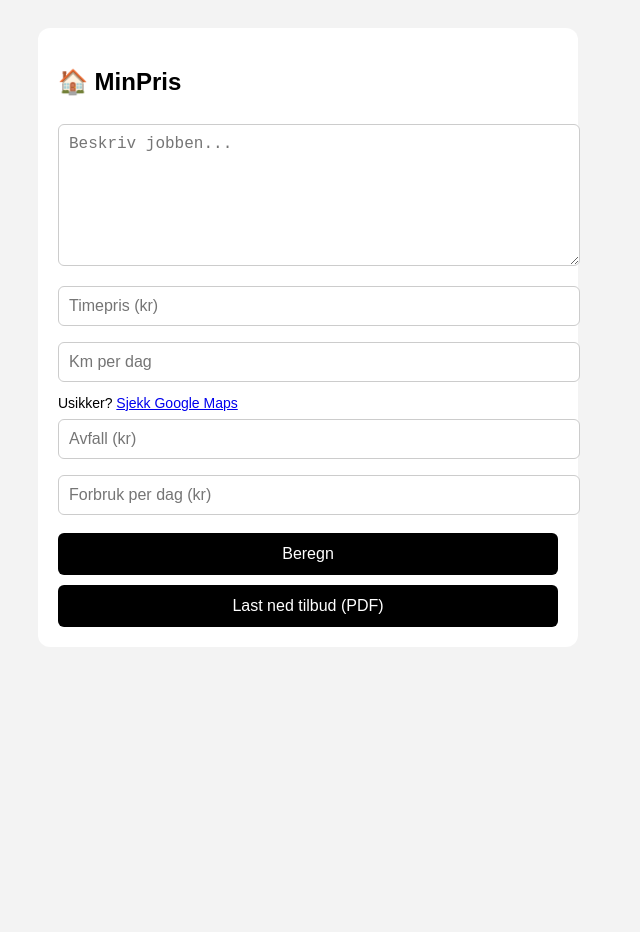
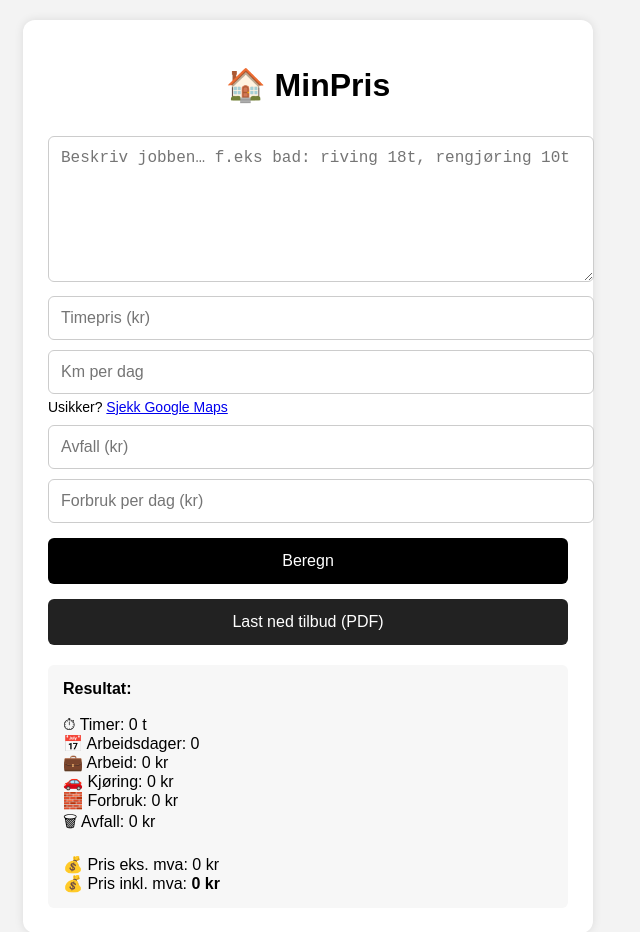
Before and after one commit to chha1994-gif/min-pris-ai, a plain HTML site: page index.html in a window 1280 px wide. Both pictures are taken after a click on the button "Beregn". Shown: the whole page, without its empty margins (332-972 px from the left). Before the commit the page ends 800 px from the top, so only its background shows below. Drawn offline with Linux system fonts and the light colour scheme.

Commit message:
Update index.html

```diff
--- a/index.html
+++ b/index.html
@@ -2,108 +2,139 @@
 <html lang="no">
 <head>
   <meta charset="UTF-8" />
-  <meta name="viewport" content="width=device-width, initial-scale=1.0"/>
   <title>MinPris</title>
+  <meta name="viewport" content="width=device-width, initial-scale=1.0" />
+
   <style>
     body {
       font-family: Arial, sans-serif;
       background: #f3f3f3;
+      margin: 0;
       padding: 20px;
     }
-    .card {
-      max-width: 500px;
+
+    .container {
+      max-width: 520px;
       margin: auto;
-      background: white;
-      padding: 20px;
+      background: #fff;
+      padding: 25px;
       border-radius: 12px;
+      box-shadow: 0 0 10px rgba(0,0,0,0.1);
     }
+
+    h1 {
+      text-align: center;
+    }
+
     textarea, input {
       width: 100%;
-      padding: 10px;
-      margin: 8px 0;
+      padding: 12px;
+      margin-top: 10px;
       border-radius: 6px;
       border: 1px solid #ccc;
       font-size: 16px;
     }
+
     textarea {
-      height: 120px;
+      min-height: 120px;
+      resize: vertical;
     }
+
+    .hint {
+      font-size: 14px;
+      margin-top: 5px;
+    }
+
     button {
       width: 100%;
-      padding: 12px;
-      margin-top: 10px;
-      background: black;
-      color: white;
+      padding: 14px;
+      margin-top: 15px;
+      font-size: 16px;
+      border-radius: 6px;
       border: none;
-      border-radius: 6px;
-      font-size: 16px;
       cursor: pointer;
     }
-    button:hover {
-      opacity: 0.9;
+
+    .btn-main {
+      background: #000;
+      color: white;
     }
-    .link {
-      margin-top: 5px;
-      font-size: 14px;
+
+    .btn-pdf {
+      background: #222;
+      color: white;
+    }
+
+    .result {
+      margin-top: 20px;
+      padding: 15px;
+      background: #f7f7f7;
+      border-radius: 6px;
     }
   </style>
 </head>
 <body>
 
-<div class="card">
-  <h2>🏠 MinPris</h2>
+<div class="container">
+  <h1>🏠 MinPris</h1>
 
-  <textarea id="tekst" placeholder="Beskriv jobben..."></textarea>
+  <textarea id="tekst" placeholder="Beskriv jobben… f.eks bad: riving 18t, rengjøring 10t"></textarea>
 
-  <input id="timepris" type="number" placeholder="Timepris (kr)">
-  <input id="km" type="number" placeholder="Km per dag">
+  <input type="number" id="timepris" placeholder="Timepris (kr)" />
 
-  <div class="link">
+  <input type="number" id="km" placeholder="Km per dag" />
+
+  <div class="hint">
     Usikker? <a href="https://www.google.com/maps" target="_blank">Sjekk Google Maps</a>
   </div>
 
-  <input id="avfall" type="number" placeholder="Avfall (kr)">
-  <input id="forbruk" type="number" placeholder="Forbruk per dag (kr)">
+  <input type="number" id="avfall" placeholder="Avfall (kr)" />
 
-  <button onclick="beregn()">Beregn</button>
-  <button onclick="lastNedPDF()">Last ned tilbud (PDF)</button>
+  <input type="number" id="forbruk" placeholder="Forbruk per dag (kr)" />
+
+  <button class="btn-main" onclick="beregn()">Beregn</button>
+  <button class="btn-pdf" onclick="lastNedPDF()">Last ned tilbud (PDF)</button>
+
+  <div class="result" id="resultat"></div>
 </div>
 
 <script>
-let resultat = {};
+function beregn() {
+  const tekst = document.getElementById("tekst").value;
+  const timepris = Number(document.getElementById("timepris").value);
+  const km = Number(document.getElementById("km").value);
+  const avfall = Number(document.getElementById("avfall").value);
+  const forbruk = Number(document.getElementById("forbruk").value);
 
-async function beregn() {
-  const data = {
-    tekst: document.getElementById("tekst").value,
-    timepris: Number(document.getElementById("timepris").value),
-    km: Number(document.getElementById("km").value),
-    avfall: Number(document.getElementById("avfall").value),
-    forbruk: Number(document.getElementById("forbruk").value),
-  };
+  // Finn timer i teksten (f.eks "18t")
+  const timer = [...tekst.matchAll(/(\d+)\s*t/gi)]
+    .map(m => Number(m[1]))
+    .reduce((a,b) => a + b, 0);
 
-  const res = await fetch("/api/ai", {
-    method: "POST",
-    headers: { "Content-Type": "application/json" },
-    body: JSON.stringify(data)
-  });
+  const dager = Math.ceil(timer / 7.5);
+  const arbeid = timer * timepris;
+  const kjorekost = km * 5 * dager; // 5 kr pr km
+  const forbrukTotalt = forbruk * dager;
 
-  resultat = await res.json();
-  alert(Totalt: ${resultat.total} kr inkl mva);
+  const subtotal = arbeid + kjorekost + forbrukTotalt + avfall;
+  const mva = subtotal * 0.25;
+  const total = subtotal + mva;
+
+  document.getElementById("resultat").innerHTML = `
+    <strong>Resultat:</strong><br><br>
+    ⏱ Timer: ${timer} t<br>
+    📅 Arbeidsdager: ${dager}<br>
+    💼 Arbeid: ${arbeid.toLocaleString()} kr<br>
+    🚗 Kjøring: ${kjorekost.toLocaleString()} kr<br>
+    🧱 Forbruk: ${forbrukTotalt.toLocaleString()} kr<br>
+    🗑 Avfall: ${avfall.toLocaleString()} kr<br><br>
+    💰 Pris eks. mva: ${subtotal.toLocaleString()} kr<br>
+    💰 Pris inkl. mva: <strong>${total.toLocaleString()} kr</strong>
+  `;
 }
 
-async function lastNedPDF() {
-  const res = await fetch("/api/pdf", {
-    method: "POST",
-    headers: { "Content-Type": "application/json" },
-    body: JSON.stringify(resultat)
-  });
-
-  const blob = await res.blob();
-  const url = window.URL.createObjectURL(blob);
-  const a = document.createElement("a");
-  a.href = url;
-  a.download = "tilbud.pdf";
-  a.click();
+function lastNedPDF() {
+  alert("PDF-generering er klar – kobles mot /api/pdf");
 }
 </script>
 
```
